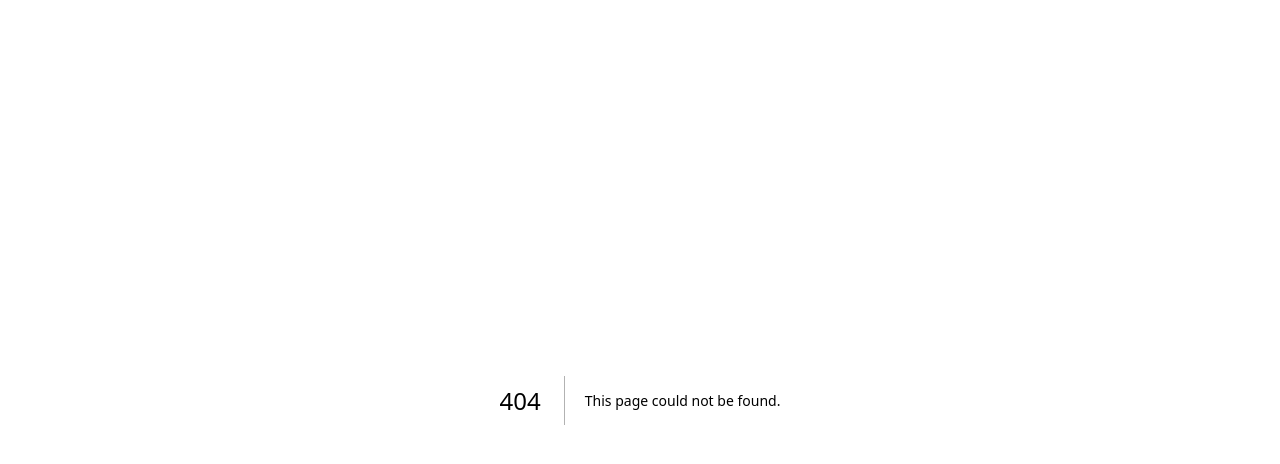
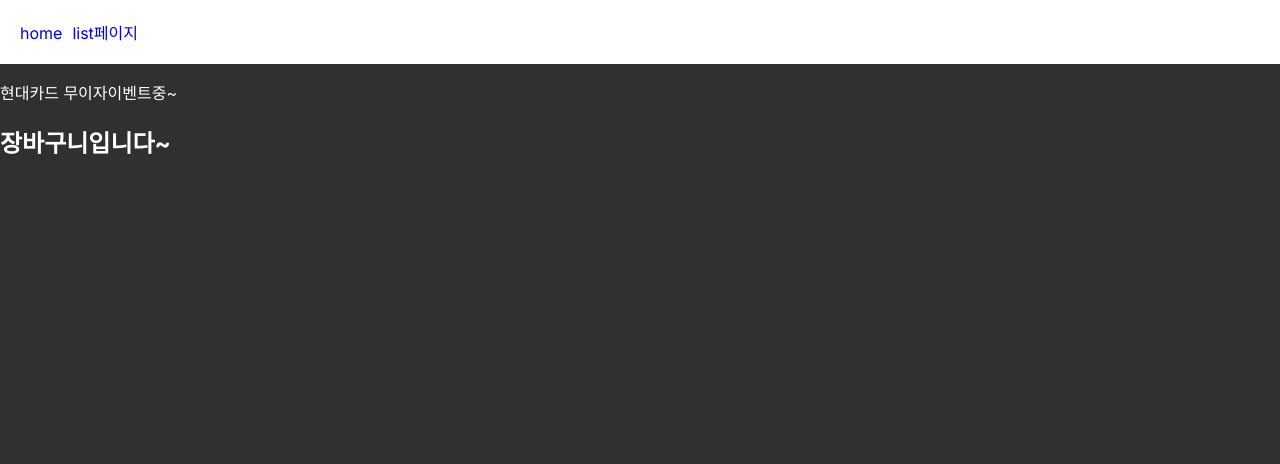
Before and after one commit to YangDongsuk/nextjsprac, a Next.js app: page /cart in a window 1280 px wide. Before the commit this address had no page. Shown: the top 464 px of the page. Built offline with nearby package versions, Linux system fonts and the light colour scheme.

Commit message:
여러 페이지 만들기 (라우팅)

```diff
--- /dev/null
+++ b/app/cart/layout.js
@@ -0,0 +1,8 @@
+export default function Layout({ children }) {
+  return (
+    <div>
+      <p>현대카드 무이자이벤트중~</p>
+      {children}
+    </div>
+  );
+}
--- /dev/null
+++ b/app/cart/page.js
@@ -0,0 +1,7 @@
+export default function List() {
+  return (
+    <div>
+      <h2>장바구니입니다~</h2>
+    </div>
+  );
+}
--- a/app/globals.css
+++ b/app/globals.css
@@ -11,3 +11,19 @@
 .title-sub {
   text-align: center;
 }
+.food {
+  margin: 20px auto;
+  width: 200px;
+  background: white;
+  color: black;
+  padding: 20px;
+  border-radius: 5px;
+}
+.navbar {
+  background: white;
+  padding: 20px;
+}
+.navbar a {
+  margin-right: 10px;
+  text-decoration: none;
+}
--- a/app/layout.js
+++ b/app/layout.js
@@ -1,17 +1,24 @@
-import './globals.css'
-import { Inter } from 'next/font/google'
+import "./globals.css";
+import { Inter } from "next/font/google";
+import Link from "next/link";
 
-const inter = Inter({ subsets: ['latin'] })
+const inter = Inter({ subsets: ["latin"] });
 
 export const metadata = {
-  title: 'Create Next App',
-  description: 'Generated by create next app',
-}
+  title: "Create Next App",
+  description: "Generated by create next app",
+};
 
 export default function RootLayout({ children }) {
   return (
     <html lang="en">
-      <body className={inter.className}>{children}</body>
+      <body className={inter.className}>
+        <div className="navbar">
+          <Link href="/">home</Link>
+          <Link href="/list">list페이지</Link>
+        </div>
+        {children}
+      </body>
     </html>
-  )
+  );
 }
```
Also changed, not shown: app/cart/payment/page.js (added, +7 -0 lines), app/list/page.js (added, +13 -0 lines), app/page.js (+4 -7 lines).
